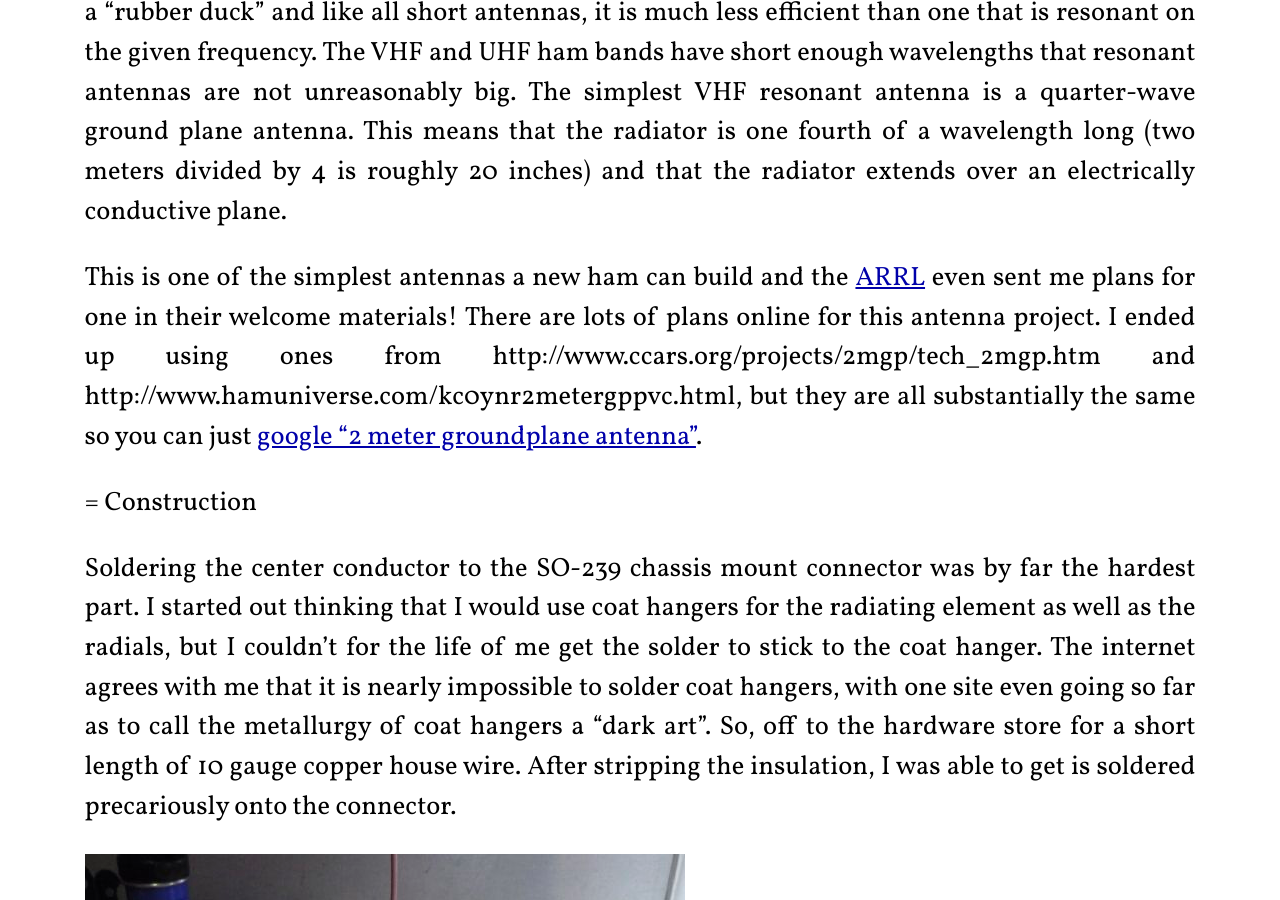
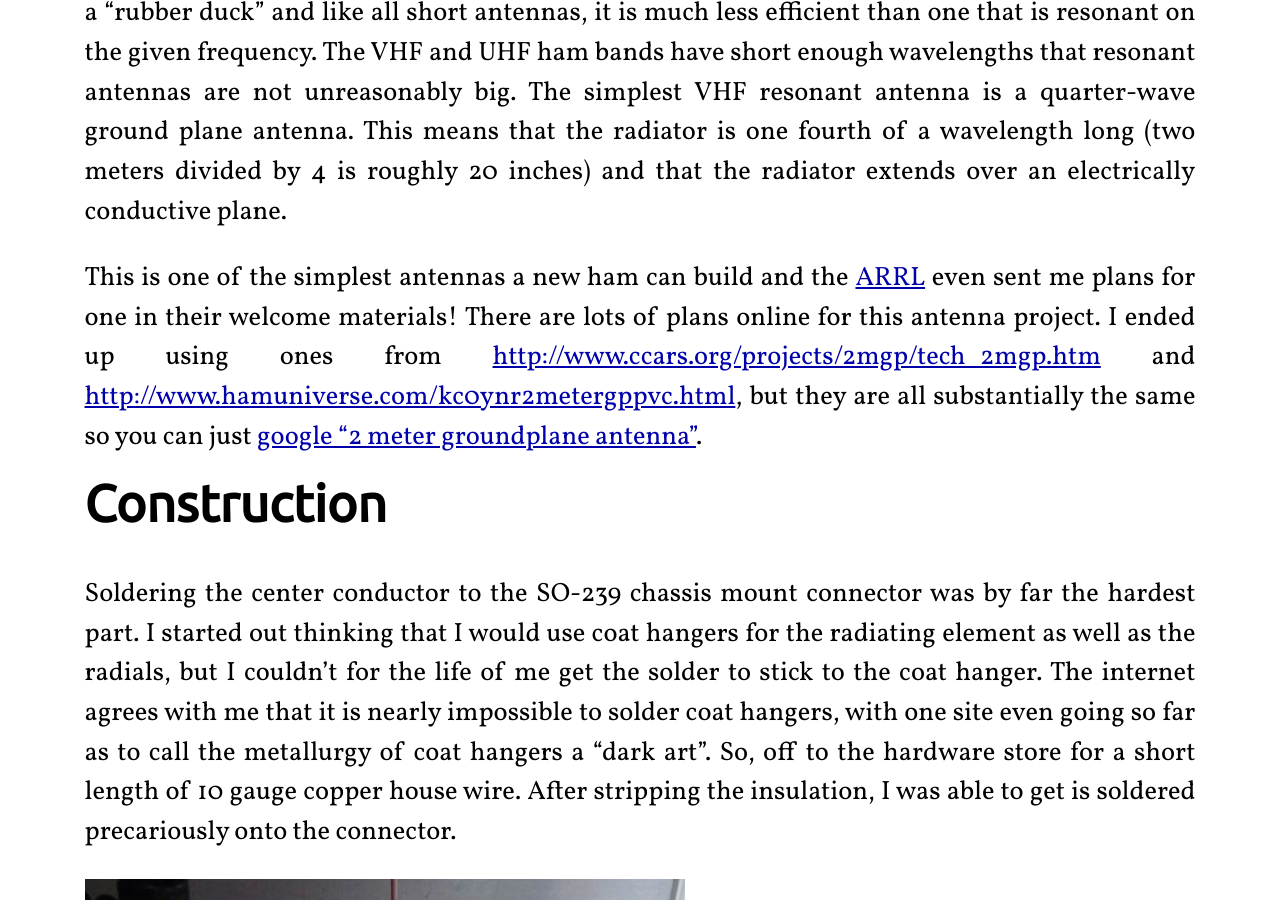
Before and after one commit to neilmb/cheapnewham, a Jekyll site: the page built from _posts/2013-04-09-quarter-wave-groundplane-check.md, in a window 1280 px wide and 900 px high, scrolled down 863 px. Built offline with Jekyll 4.4.1, drawn with Linux system fonts in a browser that asks for light colours; some of the changed text lies outside the part shown.

Commit message:
use site.baseurl for images too

```diff
--- a/_layouts/default.html
+++ b/_layouts/default.html
@@ -3,22 +3,21 @@
     <head>
         <meta charset="utf-8">
         <meta http-equiv="X-UA-Compatible" content="IE=edge,chrome=1">
-        <base href="{{ site.baseurl }}">
         <title>{{ page.title }}</title>
         <meta name="viewport" content="width=device-width">
 
         <link href='http://fonts.googleapis.com/css?family=Ubuntu|Vollkorn:400italic,400,700' rel='stylesheet' type='text/css'>
 
         <!-- Custom CSS -->
-        <link rel="stylesheet" href="/css/main.css">
+        <link rel="stylesheet" href="{{ site.baseurl }}/css/main.css">
 
     </head>
     <body>
 
         <div class="site">
           <div class="header">
-            <h1 class="title"><a href="/">{{ site.name }}</a></h1>
-            <a class="extra" href="/">home</a>
+            <h1 class="title"><a href="{{ site.baseurl }}/">{{ site.name }}</a></h1>
+            <a class="extra" href="{{ site.baseurl }}/">home</a>
           </div>
 
           {{ content }}
--- a/_posts/2013-04-09-quarter-wave-groundplane-check.md
+++ b/_posts/2013-04-09-quarter-wave-groundplane-check.md
@@ -4,7 +4,7 @@
 tags: 21things
 ---
 
-<img src="/images/quarter-wave-groundplane/violetenna.jpg" height="50%"
+<img src="{{ site.baseurl }}/images/quarter-wave-groundplane/violetenna.jpg" height="50%"
 alt="My antenna helper"/>
 
 I'm working on 21 things that a ham should do after getting a license.  My
@@ -20,12 +20,12 @@
 This is one of the simplest antennas a new ham can build and the
 [ARRL](http://www.arrl.org) even sent me plans for one in their welcome
 materials!  There are lots of plans online for this antenna project.  I ended
-up using ones from http://www.ccars.org/projects/2mgp/tech_2mgp.htm and
-http://www.hamuniverse.com/kc0ynr2metergppvc.html, but they are all
+up using ones from <http://www.ccars.org/projects/2mgp/tech_2mgp.htm> and
+<http://www.hamuniverse.com/kc0ynr2metergppvc.html>, but they are all
 substantially the same so you can just [google "2 meter groundplane
 antenna"](http://lmgtfy.com/?q=2+meter+ground+plane+antenna).
 
-= Construction
+# Construction
 
 Soldering the center conductor to the SO-239 chassis mount connector was by
 far the hardest part.  I started out thinking that I would use coat hangers
@@ -37,7 +37,7 @@
 stripping the insulation, I was able to get is soldered precariously onto the
 connector.
 
-<img src="/images/quarter-wave-groundplane/counter.jpg" height="20%"
+<img src="{{ site.baseurl }}/images/quarter-wave-groundplane/counter.jpg" height="20%"
 alt="Successful soldering"/>
 
 Attaching the radials was no problem using some screws and washers from the
@@ -45,10 +45,10 @@
 interlace the radials so that each wire passed underneath the next one
 around the circle.  This made the radials much stronger and better aligned.
 
-<img src="/images/quarter-wave-groundplane/interlacing.jpg" height="30%"
+<img src="{{ site.baseurl }}/images/quarter-wave-groundplane/interlacing.jpg" height="30%"
 alt="Interlaced radials"/>
 
-= Performance
+# Performance
 
 The antenna did everything I hoped for.  There is a [repeater](http://aprs.fi/#!mt=roadmap&z=13&call=a%2F146.94-IA&timerange=3600&tail=3600)
 about 15 miles from my house.  The [local ARES club](http://w0mg.net/ares/)
@@ -59,7 +59,7 @@
 hooked up to a coax jumper and just held up over my head with a short piece of
 PVC, I was able to be heard well on that local repeater.
 
-<img src="/images/quarter-wave-groundplane/complete.jpg" height="50%"
+<img src="{{ site.baseurl }}/images/quarter-wave-groundplane/complete.jpg" height="50%"
 alt="Completed antenna hooked up for use"/>
 
 With that success under my belt, I moved on to building a small yagi for the
```
Also changed, not shown: _posts/2013-03-21-21-things-done.md (+1 -1 lines), _posts/2013-03-21-21-things-in-process.md (+1 -1 lines), _posts/2013-03-21-21-things-to-do.md (+2 -2 lines), _posts/2015-07-21-Arduino-IQ-Audio-Frequency-DDS.md (+3 -3 lines).
